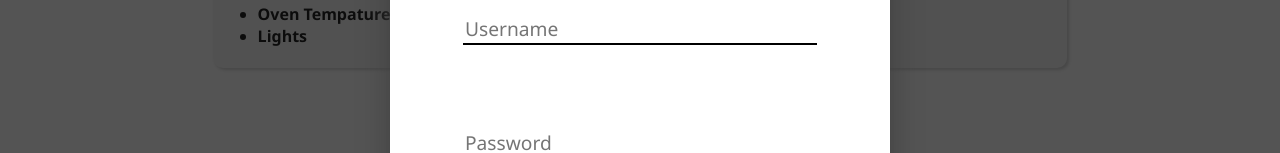
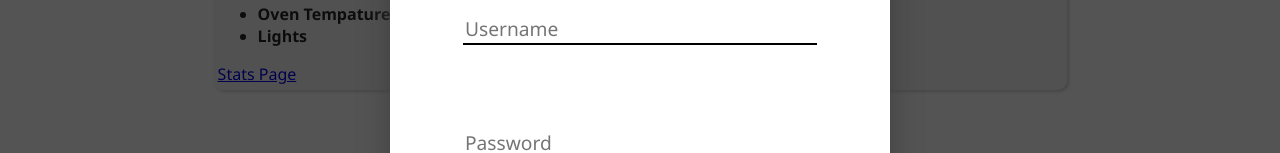
Before and after one commit to Das-Horn/IOT-Project-Y3, a Next.js app in the folder backend-web/: page / in a window 1280 px wide. Shown: the part 363-516 px from the top of the page. Built offline with nearby package versions, Linux system fonts and the light colour scheme.

Commit message:
Stats page link

```diff
--- a/backend-web/pages/index.js
+++ b/backend-web/pages/index.js
@@ -6,6 +6,7 @@
 import Graph from '../Components/Graph'
 import Login from '../Components/Login'
 import HomePage from '../Components/HomePage'
+import Link from 'next/link'
 
 export default function Home() {
   return (
@@ -37,6 +38,9 @@
                     <li>Oven Tempature</li>
                     <li>Lights</li>
                 </ul>
+                <Link href="/Home">
+                  <a>Stats Page</a>
+                </Link>
         </Intro>
         <Login />
       </div>
```
